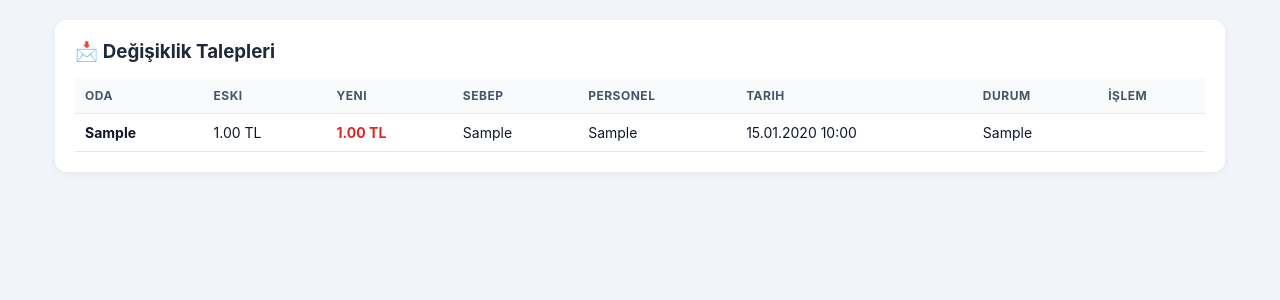
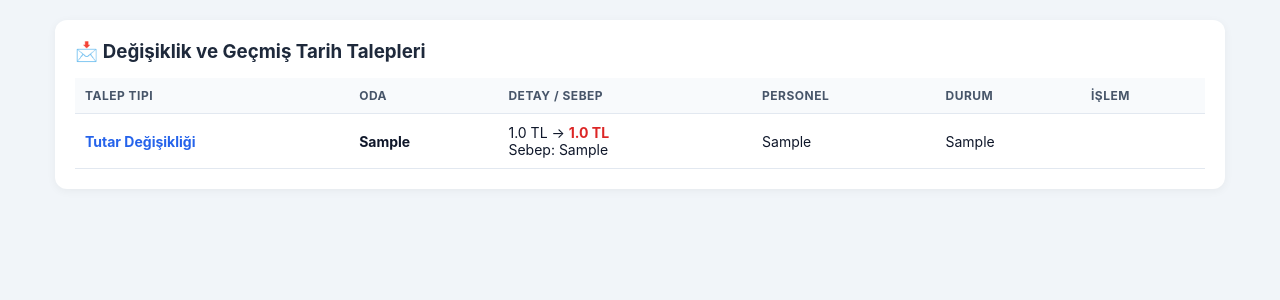
Before and after one commit to Kadirsh299/otel-kasa, a Flask app: page /talepler in a window 1280 px wide. Shown: the part 53-353 px from the top of the page. Run offline with Flask 3, Linux system fonts and the light colour scheme; the visitor is signed in with stand-in values (Sample User, id 1); tables that the repository leaves empty hold one stand-in row (values such as "Sample post").

Commit message:
Update talepler.html

```diff
--- a/templates/talepler.html
+++ b/templates/talepler.html
@@ -1,27 +1,15 @@
 {% extends "base.html" %}{% block icerik %}
-<div class="kart">
-<h3>📩 Değişiklik Talepleri</h3>
-<div style="overflow-x:auto">
-<table>
-<tr><th>Oda</th><th>Eski</th><th>Yeni</th><th>Sebep</th><th>Personel</th><th>Tarih</th><th>Durum</th><th>İşlem</th></tr>
+<div class="kart"><h3>📩 Değişiklik ve Geçmiş Tarih Talepleri</h3>
+<div style="overflow-x:auto"><table>
+<tr><th>Talep Tipi</th><th>Oda</th><th>Detay / Sebep</th><th>Personel</th><th>Durum</th><th>İşlem</th></tr>
 {% for t in talepler %}
 <tr>
+<td>{% if t.talep_tipi == 'yeni_kayit' %}<span style="color:#dc2626; font-weight:bold;">Geçmiş Kayıt</span><br><small>Tarih: {{ t.tarih_str }}</small>{% else %}<span style="color:#2563eb; font-weight:bold;">Tutar Değişikliği</span>{% endif %}</td>
 <td><b>{{ t.oda_no }}</b></td>
-<td>{{ "%.2f"|format(t.eski_tutar) }} TL</td>
-<td><b style="color:#dc2626">{{ "%.2f"|format(t.yeni_tutar) }} TL</b></td>
-<td>{{ t.sebep }}</td>
-<td>{{ t.personel }}</td>
-<td>{{ t.tarih.strftime("%d.%m.%Y %H:%M") }}</td>
-<td>{{ t.durum }}</td>
-<td>
-{% if t.durum == "Bekliyor" %}
-<a href="{{ url_for('talep_karar', tid=t.id, karar='onay') }}" class="btn btn-yesil" style="padding:6px 10px;font-size:12px">✅ Onayla</a>
-<a href="{{ url_for('talep_karar', tid=t.id, karar='red') }}" class="btn btn-kirmizi" style="padding:6px 10px;font-size:12px">❌ Reddet</a>
-{% endif %}
-</td>
+<td>{% if t.talep_tipi == 'yeni_kayit' %}Tutar: {{ t.toplam_tutar }} TL<br>Sebep: {{ t.sebep }}{% else %}{{ t.eski_tutar }} TL &rarr; <b style="color:#dc2626">{{ t.yeni_tutar }} TL</b><br>Sebep: {{ t.sebep }}{% endif %}</td>
+<td>{{ t.personel }}</td><td>{{ t.durum }}</td>
+<td>{% if t.durum == "Bekliyor" %}<a href="{{ url_for('talep_karar', tid=t.id, karar='onay') }}" class="btn btn-yesil" style="padding:5px 10px;font-size:12px">✅ Onayla</a><a href="{{ url_for('talep_karar', tid=t.id, karar='red') }}" class="btn btn-kirmizi" style="padding:5px 10px;font-size:12px">❌ Reddet</a>{% endif %}</td>
 </tr>
 {% endfor %}
-</table>
-</div>
-</div>
+</table></div></div>
 {% endblock %}
```
